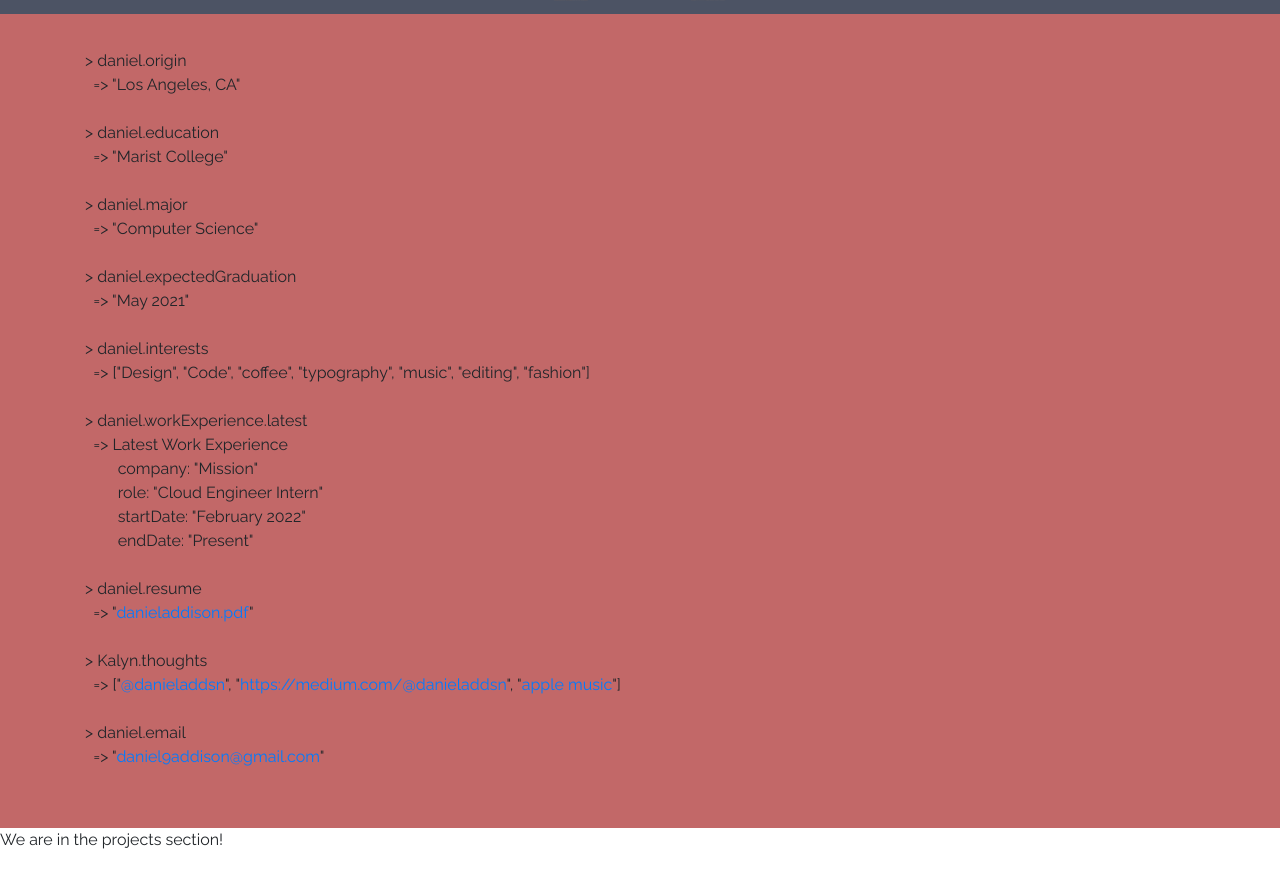
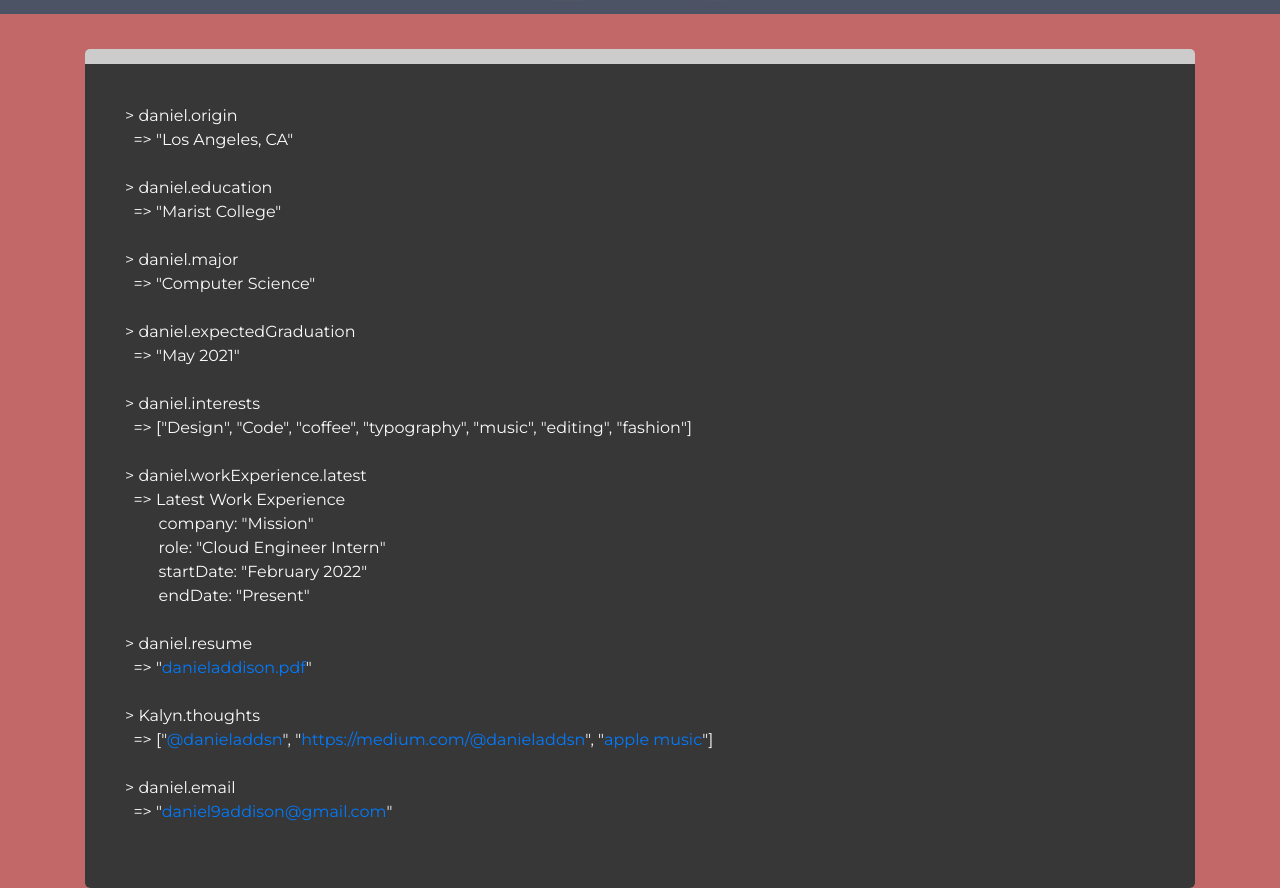
Before and after one commit to danieladdsn/por, a plain HTML site: page index.html in a window 1280 px wide. Shown: the part 516-1404 px from the top of the page. Before the commit the page ends 1368 px from the top, so only its background shows below. Drawn offline with nearby package versions, Linux system fonts and the light colour scheme.

Commit message:
sent third update for about section.

```diff
--- a/index.html
+++ b/index.html
@@ -44,8 +44,8 @@
       <!-- ===================== -->
       <section id="about">
             <div class="container">
-                              <div id="code">
-                                    <div id="console">
+                              <div class="code">
+                                    <div class="console">
                                           &gt; daniel.origin<br />
                                           <span class="answer">&nbsp;&nbsp;=&gt; "Los Angeles, CA"<br /><br /></span>
                                           &gt; daniel.education<br />
```
